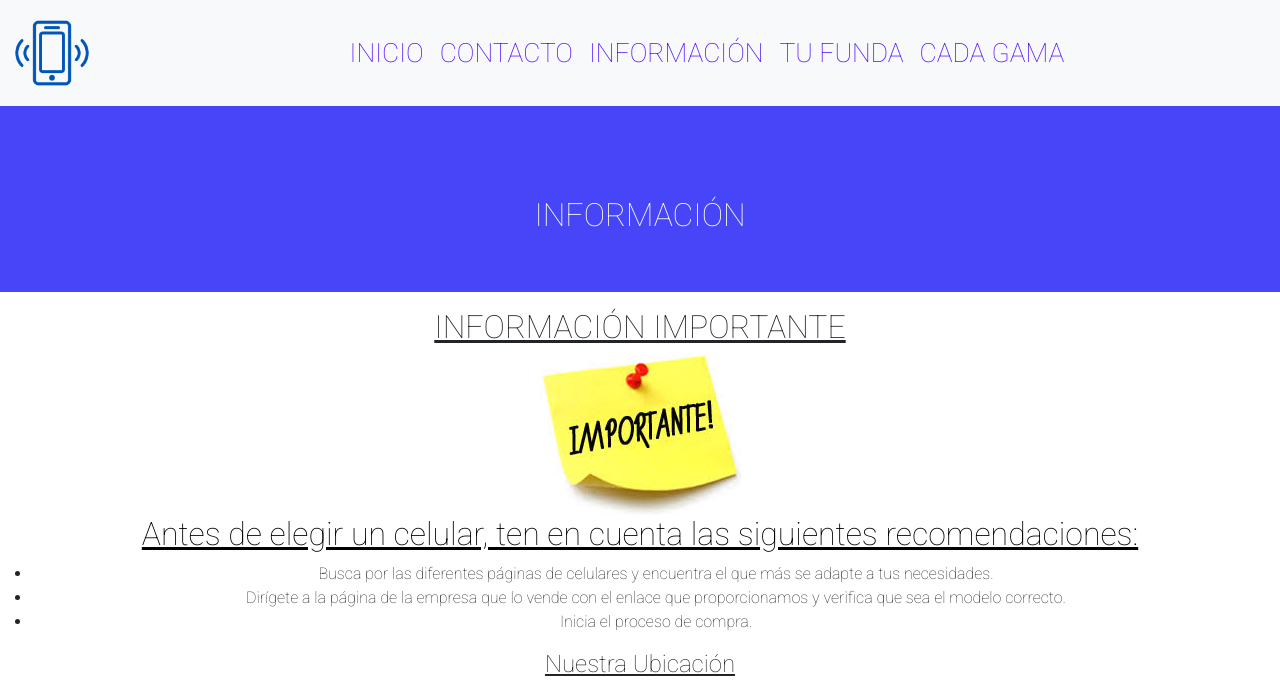
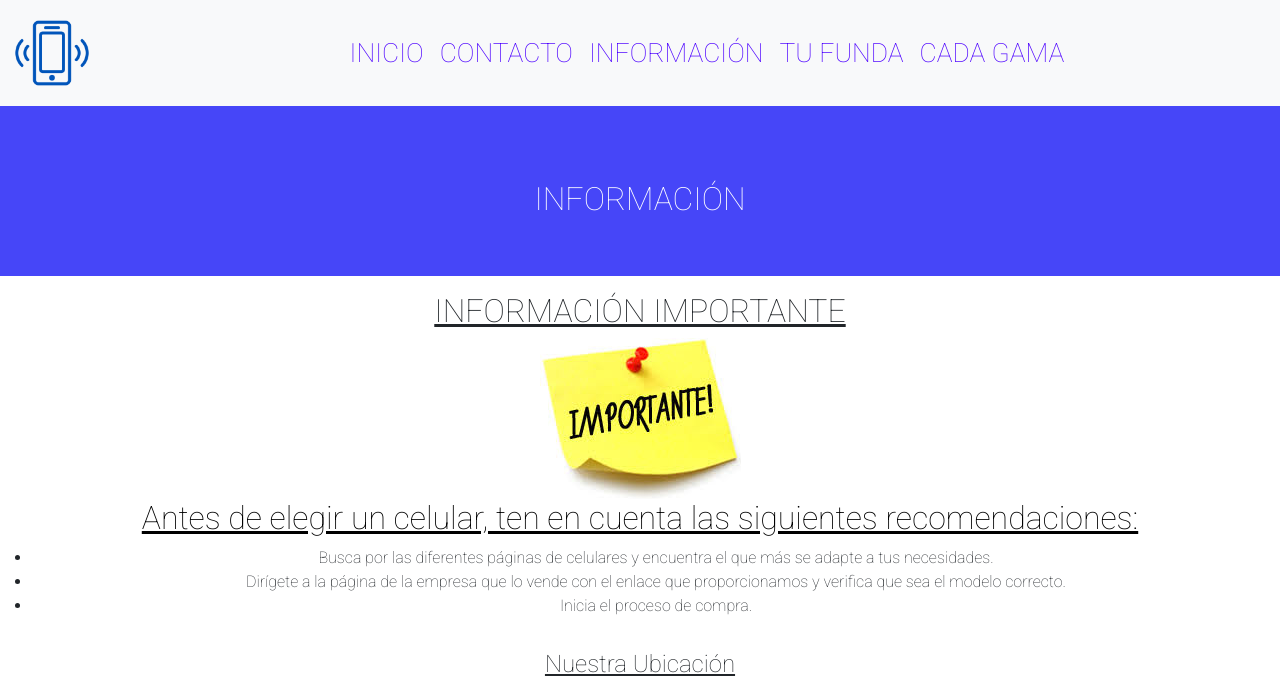
Before and after one commit to LucasBorenstein/Proyecto-Final, a plain HTML site: page html/informacion.html in a window 1280 px wide. Shown: the top 684 px of the page. Drawn offline with nearby package versions, Linux system fonts and the light colour scheme; grey boxes are pictures that could not be loaded.

Commit message:
terminado

```diff
--- a/html/informacion.html
+++ b/html/informacion.html
@@ -57,12 +57,12 @@
 
 
 
-    <main class="info">
+    <main>
         <section class="contacto mt-1">
             <h1>Información</h1>
         </section>
 
-        <section>
+        <section class="info">
             <h2 class="qsinfo">INFORMACIÓN IMPORTANTE</h2>
             <img src="../img/infoimp.png" alt="Información Importante">
 
@@ -76,7 +76,7 @@
             </ul>
         </section>
 
-        <section>
+        <section class="info">
             <h4>Nuestra Ubicación</h4>
             <div class="mapa">
                 <iframe
```
